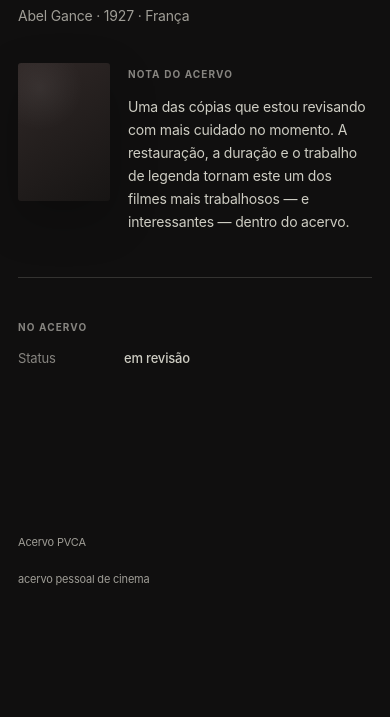
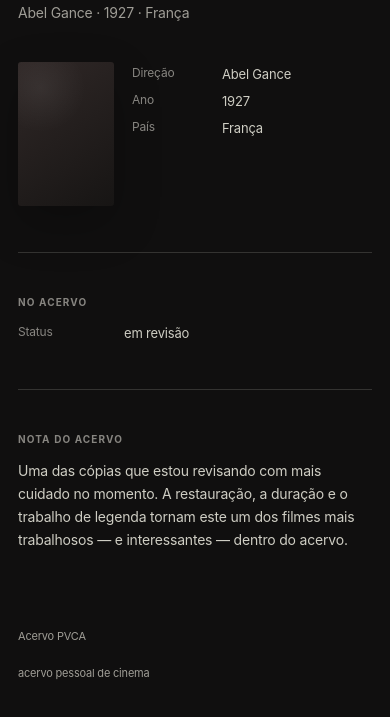
Before and after one commit to paulvca/acervo-pvca, an Astro site: page /filmes/napoleon-1927/ in a window 390 px wide. Shown: the part 263-980 px from the top of the page. Before the commit the page ends 905 px from the top, so only its background shows below. Built offline with nearby package versions, Linux system fonts and the light colour scheme; Astro itself is replaced by a stand-in of ours.

Commit message:
Add editorial film detail structure

```diff
--- a/src/data/catalog-preview.ts
+++ b/src/data/catalog-preview.ts
@@ -3,18 +3,23 @@ export interface CatalogCopyInfo {
   audio?: string[];
   subtitles?: string[];
   availability?: string;
+  archiveUrl?: string;
 }
 
 export interface CatalogPreviewFilm {
   slug: string;
   title: string;
   originalTitle?: string;
+  romanizedTitle?: string;
   director: string;
   year: number;
   country?: string;
+  runtimeMinutes?: number;
+  genres?: string[];
+  synopsis?: string;
   availability: string;
   searchable: string;
-  note?: string;
+  collectionNote?: string;
   copy?: CatalogCopyInfo;
   selections?: string[];
 }
@@ -28,8 +33,6 @@ export const catalogPreview: CatalogPreviewFilm[] = [
     country: 'Japão',
     availability: 'Archive',
     searchable: 'ikiru akira kurosawa 1952 japão archive',
-    note:
-      'Um pequeno espaço para contexto pessoal sobre o filme, a cópia ou o motivo de ele aparecer no acervo.',
     copy: {
       video: '1080p',
       audio: ['Japonês'],
@@ -45,10 +48,26 @@ export const catalogPreview: CatalogPreviewFilm[] = [
   {
     slug: 'tokyo-story-1953',
     title: 'Tokyo Story',
+    originalTitle: '東京物語',
+    romanizedTitle: 'Tōkyō monogatari',
     director: 'Yasujirō Ozu',
     year: 1953,
+    country: 'Japão',
+    runtimeMinutes: 136,
+    genres: ['Drama'],
+    synopsis:
+      'Um casal idoso deixa Onomichi para visitar os filhos adultos em Tóquio. Ocupados com suas próprias vidas, eles têm pouco tempo para os pais; quem os acolhe com maior atenção é Noriko, a nora viúva.',
     availability: 'pt-BR',
-    searchable: 'tokyo story yasujirō ozu 1953 pt-br',
+    searchable:
+      'tokyo story 東京物語 tōkyō monogatari yasujirō ozu 1953 japão drama pt-br',
+    copy: {
+      subtitles: ['Português (Brasil)'],
+    },
+    selections: [
+      'Japão depois da guerra',
+      'Cinema japonês',
+      'Anos 1950',
+    ],
   },
   {
     slug: 'sansho-the-bailiff-1954',
@@ -98,7 +117,7 @@ export const catalogPreview: CatalogPreviewFilm[] = [
     country: 'França',
     availability: 'em revisão',
     searchable: 'napoléon napoleon abel gance 1927 frança em revisão',
-    note:
+    collectionNote:
       'Uma das cópias que estou revisando com mais cuidado no momento. A restauração, a duração e o trabalho de legenda tornam este um dos filmes mais trabalhosos — e interessantes — dentro do acervo.',
   },
   {
--- a/src/pages/filmes/[slug].astro
+++ b/src/pages/filmes/[slug].astro
@@ -20,21 +20,30 @@ interface Props {
 
 const { film } = Astro.props;
 
-const meta = [
+const headingMeta = [
   film.director,
   String(film.year),
   film.country,
 ].filter(Boolean).join(' · ');
 
+const workRows = [
+  ['Direção', film.director],
+  ['Ano', String(film.year)],
+  film.country && ['País', film.country],
+  film.runtimeMinutes && ['Duração', `${film.runtimeMinutes} min`],
+  film.genres?.length && ['Gênero', film.genres.join(', ')],
+].filter(Boolean) as [string, string][];
+
 const copyRows = [
   film.copy?.video && ['Vídeo', film.copy.video],
   film.copy?.audio?.length && ['Áudio', film.copy.audio.join(', ')],
   film.copy?.subtitles?.length && ['Legendas', film.copy.subtitles.join(', ')],
-  film.copy?.availability && ['Disponível', film.copy.availability],
+  film.copy?.availability && ['Disponibilidade', film.copy.availability],
 ].filter(Boolean) as [string, string][];
 
 const hasCopyDetails = copyRows.length > 0;
 const hasSelections = Boolean(film.selections?.length);
+const hasEditorialSummary = Boolean(film.synopsis);
 ---
 
 <BaseLayout
@@ -49,8 +58,18 @@ const hasSelections = Boolean(film.selections?.length);
 
       <div class="film-title-block">
         <h1>{film.title}</h1>
-        {film.originalTitle && <p class="original-title">{film.originalTitle}</p>}
-        <p class="film-detail-meta">{meta}</p>
+
+        {
+          (film.originalTitle || film.romanizedTitle) && (
+            <p class="original-title">
+              {[film.originalTitle, film.romanizedTitle]
+                .filter(Boolean)
+                .join(' · ')}
+            </p>
+          )
+        }
+
+        <p class="film-detail-meta">{headingMeta}</p>
       </div>
     </section>
 
@@ -61,31 +80,37 @@ const hasSelections = Boolean(film.selections?.length);
         aria-label={`Espaço reservado para o pôster de ${film.title}`}
       ></div>
 
-      <div class="film-editorial">
+      <div class="film-work">
         {
-          film.note ? (
-            <>
-              <p class="eyebrow">Nota do acervo</p>
-              <p>{film.note}</p>
-            </>
-          ) : (
-            <p class="film-status">
-              <span>Status no acervo</span>
-              <strong>{film.availability}</strong>
-            </p>
+          hasEditorialSummary && (
+            <div class="film-synopsis">
+              <p class="eyebrow">Sinopse</p>
+              <p>{film.synopsis}</p>
+            </div>
           )
         }
+
+        <dl class:list={['film-core-facts', { 'without-synopsis': !hasEditorialSummary }]}>
+          {
+            workRows.map(([label, value]) => (
+              <>
+                <dt>{label}</dt>
+                <dd>{value}</dd>
+              </>
+            ))
+          }
+        </dl>
       </div>
     </section>
 
-    {
-      hasCopyDetails && (
-        <>
-          <div class="wrap rule" aria-hidden="true"></div>
+    <div class="wrap rule" aria-hidden="true"></div>
 
-          <section class="wrap film-detail-section">
-            <h2>No acervo</h2>
+    <section class="wrap film-detail-section">
+      <h2>No acervo</h2>
 
+      {
+        hasCopyDetails ? (
+          <>
             <dl class="film-facts">
               {
                 copyRows.map(([label, value]) => (
@@ -96,6 +121,36 @@ const hasSelections = Boolean(film.selections?.length);
                 ))
               }
             </dl>
+
+            {
+              film.copy?.archiveUrl && (
+                <a
+                  class="archive-link"
+                  href={film.copy.archiveUrl}
+                  rel="external"
+                >
+                  ver no Internet Archive ↗
+                </a>
+              )
+            }
+          </>
+        ) : (
+          <dl class="film-facts">
+            <dt>Status</dt>
+            <dd>{film.availability}</dd>
+          </dl>
+        )
+      }
+    </section>
+
+    {
+      film.collectionNote && (
+        <>
+          <div class="wrap rule" aria-hidden="true"></div>
+
+          <section class="wrap film-detail-section film-collection-note">
+            <h2>Nota do acervo</h2>
+            <p>{film.collectionNote}</p>
           </section>
         </>
       )
@@ -115,22 +170,6 @@ const hasSelections = Boolean(film.selections?.length);
         </>
       )
     }
-
-    {
-      !hasCopyDetails && !hasSelections && (
-        <>
-          <div class="wrap rule" aria-hidden="true"></div>
-
-          <section class="wrap film-detail-section film-minimal-state">
-            <h2>No acervo</h2>
-            <p>
-              <span>Status</span>
-              <strong>{film.availability}</strong>
-            </p>
-          </section>
-        </>
-      )
-    }
   </main>
 
   <Footer />
--- a/src/styles/global.css
+++ b/src/styles/global.css
@@ -731,7 +731,7 @@ nav a.active {
   color: var(--color-text-body);
 }
 
-/* v0.3 — ficha individual de filme */
+/* v0.4 — ficha editorial do filme */
 
 .catalog-row {
   color: inherit;
@@ -768,23 +768,23 @@ nav a.active {
 }
 
 .original-title {
-  margin: 10px 0 0;
+  margin: 11px 0 0;
   color: var(--color-text-muted);
-  font-size: 14px;
+  font-size: 13px;
 }
 
 .film-detail-meta {
-  margin: 14px 0 0;
+  margin: 11px 0 0;
   color: var(--color-text-muted);
   font-size: 14px;
 }
 
 .film-hero {
   display: grid;
-  grid-template-columns: 190px minmax(0, 560px);
-  gap: 42px;
+  grid-template-columns: 190px minmax(0, 590px);
+  gap: 48px;
   align-items: start;
-  padding: 6px 0 58px;
+  padding: 8px 0 60px;
 }
 
 .film-detail-poster {
@@ -800,11 +800,12 @@ nav a.active {
   box-shadow: 0 18px 48px rgb(0 0 0 / 22%);
 }
 
-.film-editorial {
-  padding-top: 4px;
+.film-work {
+  min-width: 0;
+  padding-top: 2px;
 }
 
-.film-editorial .eyebrow,
+.film-synopsis .eyebrow,
 .film-detail-section h2 {
   margin: 0 0 12px;
   color: var(--color-text-faint);
@@ -814,29 +815,40 @@ nav a.active {
   text-transform: uppercase;
 }
 
-.film-editorial > p:not(.eyebrow) {
-  max-width: 540px;
+.film-synopsis > p:not(.eyebrow) {
+  max-width: 570px;
   margin: 0;
   color: var(--color-text-body);
   font-size: 16px;
-  line-height: 1.65;
+  line-height: 1.67;
 }
 
-.film-status {
-  display: flex;
-  flex-direction: column;
-  gap: 6px;
+.film-core-facts {
+  display: grid;
+  grid-template-columns: 118px minmax(0, 1fr);
+  gap: 8px 20px;
+  margin: 30px 0 0;
+  padding-top: 24px;
+  border-top: 1px solid var(--color-border);
 }
 
-.film-status span {
-  color: var(--color-text-faint);
-  font-size: 11px;
+.film-core-facts.without-synopsis {
+  margin-top: 0;
+  padding-top: 0;
+  border-top: 0;
 }
 
-.film-status strong {
-  color: var(--color-text-ui);
-  font-size: 15px;
-  font-weight: 500;
+.film-core-facts dt,
+.film-facts dt {
+  color: var(--color-text-faint);
+  font-size: 12px;
+}
+
+.film-core-facts dd,
+.film-facts dd {
+  margin: 0;
+  color: var(--color-text-body);
+  font-size: 13px;
 }
 
 .film-detail-section {
@@ -850,15 +862,24 @@ nav a.active {
   margin: 0;
 }
 
-.film-facts dt {
-  color: var(--color-text-faint);
+.archive-link {
+  display: inline-block;
+  margin-top: 18px;
+  color: var(--color-text-ui);
   font-size: 12px;
 }
 
-.film-facts dd {
+.archive-link:hover {
+  text-decoration: underline;
+  text-underline-offset: 3px;
+}
+
+.film-collection-note p {
+  max-width: 650px;
   margin: 0;
   color: var(--color-text-body);
-  font-size: 13px;
+  font-size: 14px;
+  line-height: 1.65;
 }
 
 .film-selection-links {
@@ -872,23 +893,6 @@ nav a.active {
   font-size: 13px;
 }
 
-.film-minimal-state p {
-  display: grid;
-  grid-template-columns: 130px 1fr;
-  gap: 22px;
-  margin: 0;
-  font-size: 13px;
-}
-
-.film-minimal-state span {
-  color: var(--color-text-faint);
-}
-
-.film-minimal-state strong {
-  color: var(--color-text-body);
-  font-weight: 500;
-}
-
 @media (max-width: 760px) {
   .film-detail-head {
     padding-top: 54px;
@@ -899,8 +903,12 @@ nav a.active {
   }
 
   .film-hero {
-    grid-template-columns: 120px 1fr;
-    gap: 22px;
+    grid-template-columns: 125px minmax(0, 1fr);
+    gap: 24px;
+  }
+
+  .film-core-facts {
+    grid-template-columns: 92px minmax(0, 1fr);
   }
 }
 
@@ -914,18 +922,25 @@ nav a.active {
   }
 
   .film-hero {
-    grid-template-columns: 92px 1fr;
+    grid-template-columns: 96px minmax(0, 1fr);
     gap: 18px;
-    padding-bottom: 44px;
+    padding-bottom: 46px;
   }
 
-  .film-editorial > p:not(.eyebrow) {
+  .film-synopsis > p:not(.eyebrow) {
     font-size: 14px;
+    line-height: 1.6;
   }
 
-  .film-facts,
-  .film-minimal-state p {
-    grid-template-columns: 92px 1fr;
+  .film-core-facts {
+    grid-template-columns: 78px minmax(0, 1fr);
+    gap: 7px 12px;
+    margin-top: 22px;
+    padding-top: 20px;
+  }
+
+  .film-facts {
+    grid-template-columns: 92px minmax(0, 1fr);
     gap: 8px 14px;
   }
 }
```
Also changed, not shown: docs/DATA_MODEL.md (+47 -0 lines).
